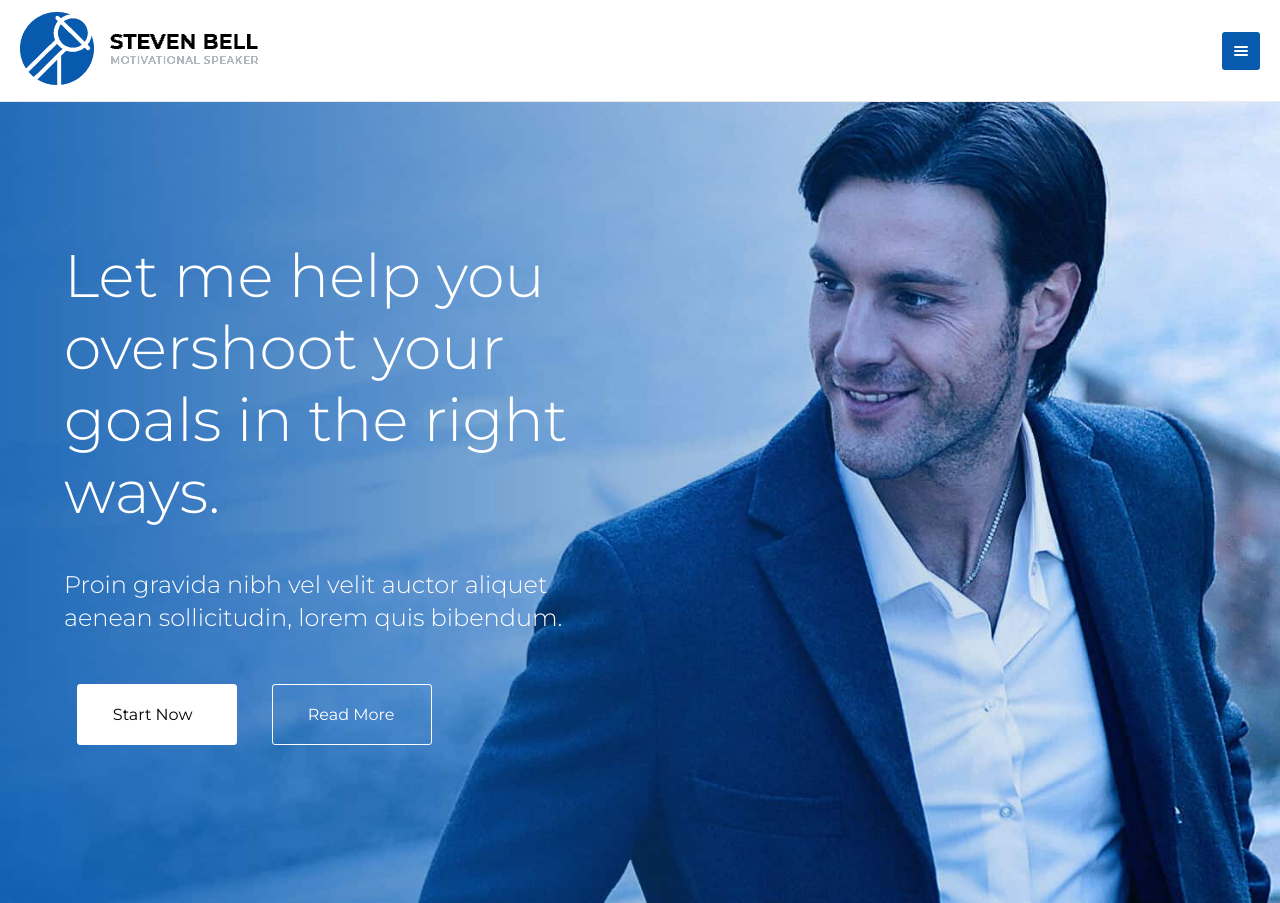
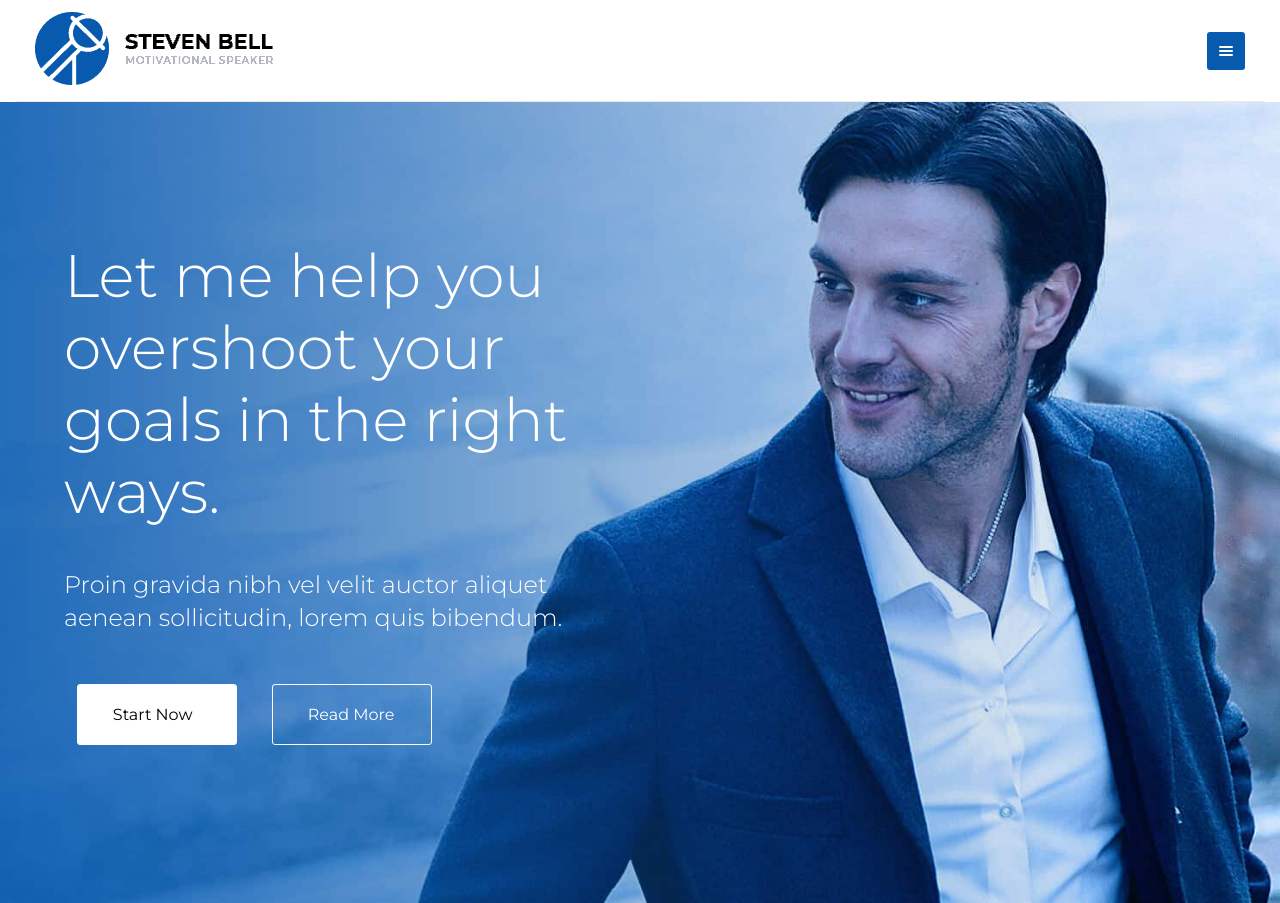
Before and after one commit to Ozolao/steven-bell, a website: page app/index.html in a window 1280 px wide. Shown: the top 903 px of the page. Drawn offline with nearby package versions, Linux system fonts and the light colour scheme; files that its build step writes are made by us from their sources.

Commit message:
added global container layout and hd set-up

```diff
--- a/app/index.html
+++ b/app/index.html
@@ -27,6 +27,7 @@
   <!-- ============Header============= -->
   <!-- =============================== -->
   <header>
+    <div class="container">
       <!-- ============================= -->
       <!-- ============================= -->
       <div class="top-nav">
@@ -56,6 +57,7 @@
           <li><a href="#">Contact</a></li>
         </ul>
       </nav>
+    </div>
   </header>
 
 
--- a/app/styles/_global.scss
+++ b/app/styles/_global.scss
@@ -4,3 +4,14 @@
 $primaryColor: #075aae;
 $neutralColor: #595959;
 $borderRadius: 3px;
+
+
+
+// ===================================
+// ===================================
+// ===================================
+.container {
+  max-width   : 1250px;
+  margin-right: auto;
+  margin-left : auto;
+}
--- a/app/styles/_header.scss
+++ b/app/styles/_header.scss
@@ -241,3 +241,5 @@
     max-width: 14.875rem;
   }
 }
+
+@media only screen and (min-width: 922px) {}
```
Also changed, not shown: material/layout/hd/hd1.png (added). Lines whose indentation alone changed are shown as unchanged.
